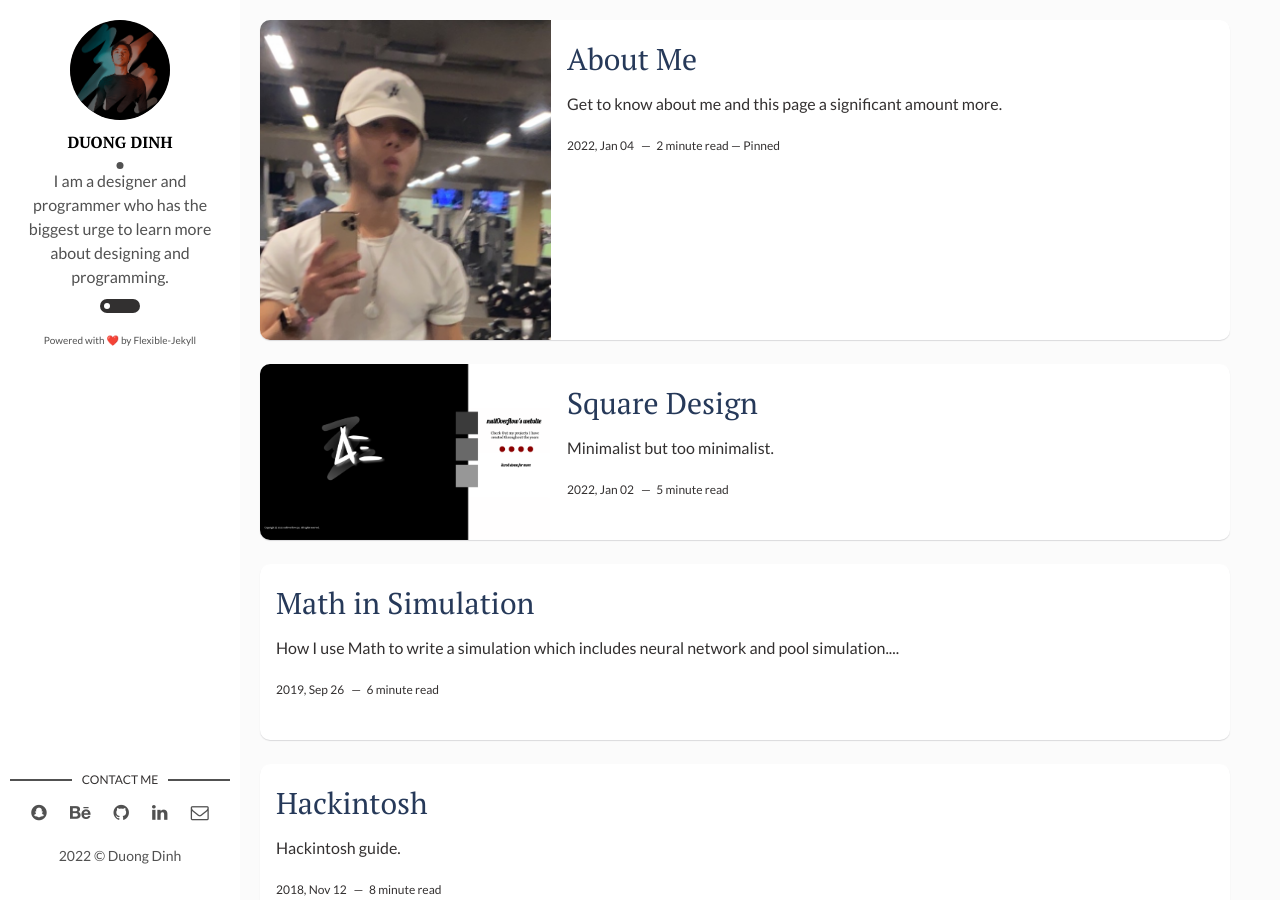
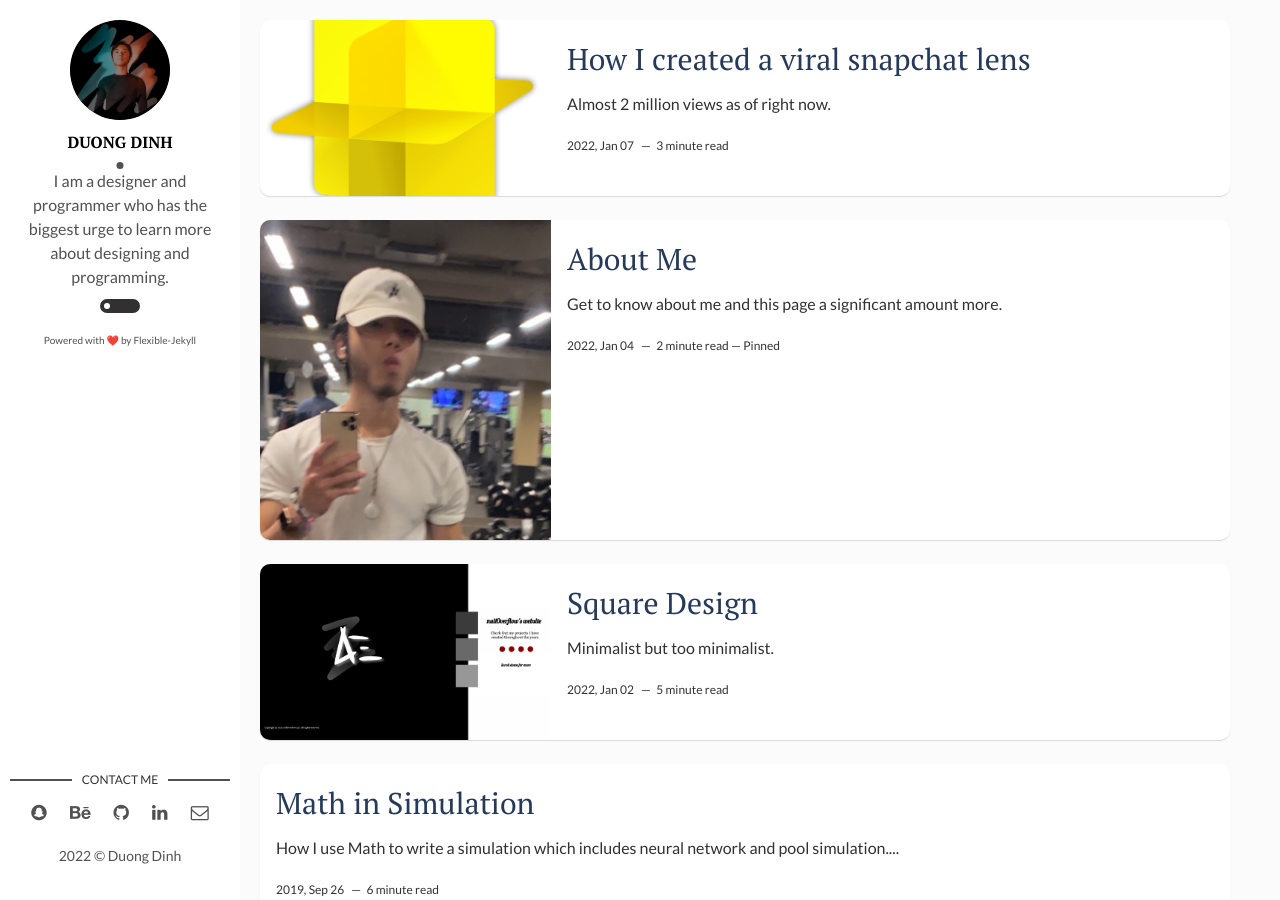
Before and after one commit to duongddinh/blog, a Jekyll site: the page built from index.html, in a window 1280 px wide and 900 px high. Built offline with Jekyll 4.4.1, drawn with Linux system fonts in a browser that asks for light colours; the list of posts is cut into pages by our own code; part of the change alters nothing that is shown.

Commit message:
new post

```diff
--- a/_layouts/main.html
+++ b/_layouts/main.html
@@ -26,9 +26,9 @@ layout: default
   myFunction()
 };
 var lol = setTimeout(function(){
- var x = document.querySelectorAll('.post')[0];
+ var x = document.querySelectorAll('.post')[1];
  x.id="stickie";
- var paragraph = document.querySelector(".post-words");
+ var paragraph = document.querySelectorAll(".post-words")[1];
  var text = document.createTextNode(" — Pinned");
 
  paragraph.appendChild(text);
@@ -38,28 +38,28 @@ window.onscroll = function() {scrollFunction()};
 
 function scrollFunction() {
   if (document.body.scrollTop > 150 || document.documentElement.scrollTop > 150) {
-   document.querySelector('.post').style.height = "100px" ;
-   document.querySelector('.post').style.minHeight = "100px" ;
+   document.querySelectorAll('.post')[1].style.height = "100px" ;
+   document.querySelectorAll('.post')[1].style.minHeight = "100px" ;
 
-   document.querySelector('.post-thumbnail').style.minHeight = "30px" ;
+   document.querySelectorAll('.post-thumbnail')[1].style.minHeight = "30px" ;
  } else {
   if (screen.width >= 600) {
-    document.querySelector('.post').style.height = "180px" ;
-    document.querySelector('.post').style.minHeight = "180px" ;
+    document.querySelectorAll('.post')[1].style.height = "180px" ;
+    document.querySelectorAll('.post')[1].style.minHeight = "180px" ;
 
     document.querySelector('.post-thumbnail').style.minHeight = "100px" ;
     if (window.matchMedia("(orientation: landscape)").matches && screen.height<1000){
-      document.querySelector('.post').style.height = "320px" ;
-      document.querySelector('.post').style.minHeight = "320px" ;
+      document.querySelectorAll('.post')[1].style.height = "320px" ;
+      document.querySelectorAll('.post')[1].style.minHeight = "320px" ;
 
-      document.querySelector('.post-thumbnail').style.minHeight = "150px" ;
+      document.querySelectorAll('.post-thumbnail')[1].style.minHeight = "150px" ;
 
     }
   }else{
-    document.querySelector('.post').style.height = "270px" ;
-    document.querySelector('.post').style.minHeight = "270px" ;
+    document.querySelectorAll('.post')[1].style.height = "270px" ;
+    document.querySelectorAll('.post')[1].style.minHeight = "270px" ;
 
-    document.querySelector('.post-thumbnail').style.minHeight = "100px" ;
+    document.querySelectorAll('.post-thumbnail')[1].style.minHeight = "100px" ;
 
   }
 }}
--- /dev/null
+++ b/_posts/2022-01-07-Snapchat-Lens.markdown
@@ -0,0 +1,32 @@
+---
+layout: post
+title: How I created a viral snapchat lens
+date: 2022-01-7 13:32:20 +0300
+description: Almost 2 million views as of right now. # Add post description (optional)
+img: lens.png # Add image post (optional)
+fig-caption: # Add figcaption (optional)
+tags: [Design, snapchat, lens, viral, trending]
+---
+
+I have created 6 lenses over the past 4 years, and 4 of them were created as a learning curve. The other two were created to go viral. I have two trending lense, one with 300k views and 200k plays and one with 1.5m views and 1m plays. With those two alone, I have gathered 1k subscribers. The latest one (the one with 1.5m views) gained 1m views in less than a week, and since then, slowly goes down in popularity.
+
+![]({{site.baseurl}}/assets/img/info.png)
+
+So, the question is, was I lucky or is there something else? The answer is no, I was not lucky, I understand the market and keep up with pop culture. To understand how I did this, let’s take a look at the context of the 400k view lens first. At that time, people on twitter were going crazy over lil uzi vert, who just got a diamond soldered onto his head. Creating a lens was not on my mind at this time, because the last one I created was about 3 years ago. One day later, I wanted to send a snap with lil uzi vert filter on my face. However, I could not find any lense that had good quality and detail. At this point, I realized one thing, I could create a lens that had the potential to go viral. But here is a catch, I didn’t remember how to make one. So I looked up a tutorial on reddit. I stumbled on gold while looking for silver. I saw somebody requesting a lil uzi vert lense, and there was no answer, indicating that it did not exist at the time.
+
+Now, let’s take a look at the second one. The story is really similar. But I was late to the trend, knowing that memes have a lifespan. I had to create one with good quality quickly. After the lens was created, I went on reddit to promote my lens, and I let time do the work. The lens will go through the exponential growth rate and eventually touch the ceiling (S curve).
+
+Creating my two most popular lenses is very simple; the reason why these lenses went viral is because of my timing (though not perfect) and quality of the product. Which is why I am not gonna go into detail on how I create a lens, you need [lens studio](https://lensstudio.snapchat.com/download/) to do this. I also use [affinity designer](https://affinity.serif.com/en-us/) to design.
+
+Here is a general idea on how I create my most popular lens – travis scott.
+_I respect Travis as a singler, not as a human being. This lens was created to make fun of his apology after a tragic event. My condolences to the victims and their family._
+
+- I download the travis apology video and trim it.
+- I open lens studio, import the video
+- I set the behavior for the video and the text guiding how to use the lens
+- I set the background color to black and white
+- the behavior can be seen in the two images below
+
+![]({{site.baseurl}}/assets/img/beha1.png)
+
+![]({{site.baseurl}}/assets/img/beha2.png)
```
Also changed, not shown: assets/img/info.png (added), assets/img/lens.png (added), 2 other files.
